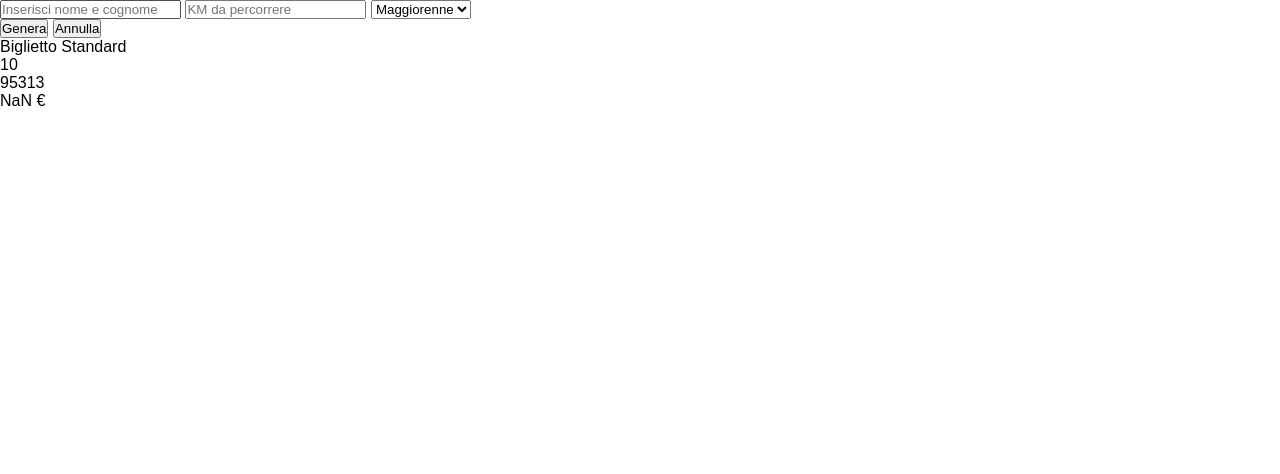
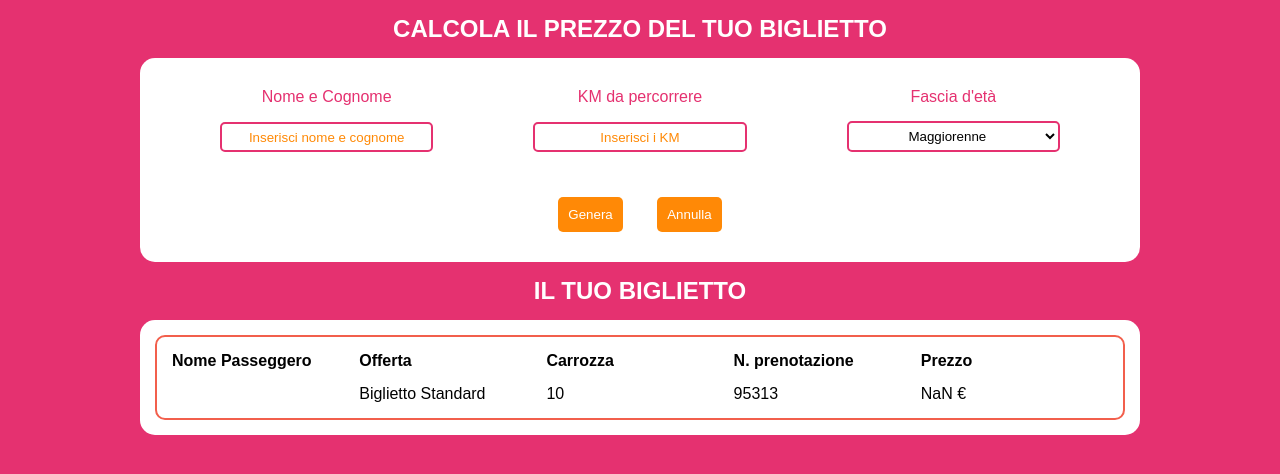
Before and after one commit to 0xbrax/js-biglietto-treno-form, a plain HTML site: page index.html in a window 1280 px wide. Both pictures are taken after a click on the button "Genera". Drawn offline with nearby package versions, Linux system fonts and the light colour scheme.

Commit message:
End project To fix: km input reset not working

```diff
--- a/css/style.css
+++ b/css/style.css
@@ -8,14 +8,111 @@ body {
     font-family: sans-serif;
 }
 
-ul {
-    list-style: none;
+h1,
+h2 {
+    color: #ffffff;
+    text-transform: uppercase;
+    text-align: center;
+}
+
+.back-white {
+    background-color: #ffffff;
+    border-radius: 15px;
+}
+
+.p-15 {
+    padding: 15px;
+}
+
+.p-30 {
+    padding: 30px;
+}
+
+.flex {
+    display: flex;
+    flex-wrap: wrap;
+    justify-content: center;
+}
+
+main {
+    background-color: #e53170;
+    height: 100vh;
+}
+
+section {
+    max-width: 1000px;
+    margin: 0 auto;
+}
+
+.input-container {
+    width: calc(100% / 3);
+}
+
+label {
+    width: 100%;
+    color: #e53170;
+    text-align: center;
+}
+
+input,
+select {
+    width: 100%;
+    border: 2px solid #e53170;
+    border-radius: 5px;
+    background-color: #ffffff;
+    padding: 5px;
+    text-align: center;
+    margin: 15px 50px;
+}
+
+input::placeholder,
+option {
+    color: #ff8906;
+}
+
+input:focus {
+    outline: 2px solid #F25F4C;
+    outline-offset: 1px;
+}
+
+button {
+    border: 0;
+    background-color: #ff8906;
+    color: #ffffff;
+    border-radius: 5px;
+    padding: 10px;
+    margin: 30px 15px 0 15px;
+}
+
+button:hover {
+    background-color: #f25f4c;
 }
 
 .noShow-ticket {
     display: none;
 }
 
-.show-ticket {
-    display: block;
+.ticket-container {
+    padding: 15px;
 }
+
+.ticket-table {
+    border: 2px solid #F25F4C;
+    border-radius: 10px;
+    padding: 15px;
+}
+
+ul {
+    list-style: none;
+    display: flex;
+    justify-content: space-between;
+}
+
+li {
+    width: calc(100% / 5);
+}
+
+ul:first-child {
+    margin-bottom: 15px;
+    font-weight: bold;
+}
--- a/index.html
+++ b/index.html
@@ -7,22 +7,36 @@
         <title>Rail Radar | Buy your train ticket</title>
 
         <link rel="stylesheet" href="https://cdnjs.cloudflare.com/ajax/libs/font-awesome/6.1.1/css/all.min.css" integrity="sha512-KfkfwYDsLkIlwQp6LFnl8zNdLGxu9YAA1QvwINks4PhcElQSvqcyVLLD9aMhXd13uQjoXtEKNosOWaZqXgel0g==" crossorigin="anonymous" referrerpolicy="no-referrer" />
+        <link rel="stylesheet" href="css/style.css" />
         <link rel="stylesheet" href="https://cdnjs.cloudflare.com/ajax/libs/animate.css/4.1.1/animate.min.css" />
-        <link rel="stylesheet" href="css/style.css" />
     </head>
 
     <body>
-        <div>
-            <input id="user" name="user" type="text" placeholder="Inserisci nome e cognome">
-            <input id="km" name="km" type="text" placeholder="KM da percorrere">
+        <main>
+            <section>
+                <h1 class="p-15">Calcola il prezzo del tuo biglietto</h1>
+
+                <div class="back-white p-30 flex">
+                    <div class="input-container flex">
+                        <label for="user">Nome e Cognome</label>
+                        <input id="user" name="user" type="text" minlength="1" placeholder="Inserisci nome e cognome">
+                    </div>
+
+                    <div class="input-container flex">
+                        <label for="km">KM da percorrere</label>
+                        <input id="km" name="km" type="text" minlength="1" placeholder="Inserisci i KM">
+                    </div>
+
+                    <div class="input-container flex">
+                        <label for="age">Fascia d'età</label>
                         <select id="age" name="age" id="">
                             <option value="Biglietto Standard">Maggiorenne</option>
                             <option value="Biglietto Young">Minorenne</option>
                             <option value="Biglietto Over65">Over 65</option>
                         </select>
+                    </div>
 
-            <br />
-
+                    <div class="btn-container">
                         <button id="btn-generate">
                             Genera
                         </button>
@@ -30,9 +44,22 @@
                             Annulla
                         </button>
                     </div>
+                </div>
 
                 <div id="ticket" class="noShow-ticket">
+                    <h2 class="p-15">Il tuo biglietto</h2>
+
+                    <div class="ticket-container back-white">
+                        <div class="ticket-table">
                             <ul>
+                                <li>Nome Passeggero</li>
+                                <li>Offerta</li>
+                                <li>Carrozza</li>
+                                <li>N. prenotazione</li>
+                                <li>Prezzo</li>
+                            </ul>
+
+                            <ul class="ticket-info">
                                 <li></li>
                                 <li></li>
                                 <li></li>
@@ -40,6 +67,10 @@
                                 <li></li>
                             </ul>
                         </div>
+                    </div>
+                </div>
+            </section>
+        </main>
 
 
         <script type="text/javascript" src="js/main.js">
--- a/js/main.js
+++ b/js/main.js
@@ -1,14 +1,22 @@
-const user = document.getElementById('user');
+let user = document.getElementById('user');
 let km = document.getElementById('km');
-const age = document.getElementById('age');
+let age = document.getElementById('age');
+
+let slotUser = document.querySelector('#ticket .ticket-info li:nth-child(1)');
+let slotAge = document.querySelector('#ticket .ticket-info li:nth-child(2)');
+let slotSeat = document.querySelector('#ticket .ticket-info li:nth-child(3)');
+let slotID = document.querySelector('#ticket .ticket-info li:nth-child(4)');
+let slotPrice = document.querySelector('#ticket .ticket-info li:nth-child(5)');
+
+const ticket = document.getElementById('ticket');
+
+const btnGen = document.getElementById('btn-generate');
+btnGen.addEventListener('click',
+    function(){
+        ticket.classList.remove('noShow-ticket', 'animate__backOutLeft');
+        ticket.classList.add('animate__animated', 'animate__backInLeft');
 
         km = parseInt(km.value);
-
-let slotUser = document.querySelector('#ticket ul li:nth-child(1)');
-let slotAge = document.querySelector('#ticket ul li:nth-child(2)');
-let slotSeat = document.querySelector('#ticket ul li:nth-child(3)');
-let slotID = document.querySelector('#ticket ul li:nth-child(4)');
-let slotPrice = document.querySelector('#ticket ul li:nth-child(5)');
 
         slotUser = slotUser.innerHTML = (user.value);
         slotAge = slotAge.innerHTML = (age.value);
@@ -22,24 +30,18 @@ if (slotAge == ('Biglietto Standard')) {
         } else {
             slotPrice.innerHTML = new Intl.NumberFormat('it-IT', {style: 'currency', currency: 'EUR', minimumFractionDigits: 2}).format((0.21 * km) - ((40 / 100) * (0.21 * km)));
         }
-
-const btnGen = document.getElementById('btn-generate');
-btnGen.addEventListener('click',
-    function(){
-        const ticket = document.getElementById('ticket');
-        ticket.classList.remove('noShow-ticket');
-        ticket.classList.add('show-ticket');
     }
 )
 
 const btnDel = document.getElementById('btn-delete');
 btnDel.addEventListener('click',
     function(){
-        const ticket = document.getElementById('ticket');
-        ticket.classList.remove('show-ticket');
-        ticket.classList.add('noShow-ticket');
-        user.value = user.defaultValue;
-        km.value = km.defaultValue;
-        age.value = age.defaultValue;
+        ticket.classList.remove('animate__backInLeft');
+        ticket.classList.add('animate__backOutLeft');
+        user.value = '';
+
+        km.value = ''; // NOT WORKING
+
+        age.value = 'Biglietto Standard';
     }
 )
```
Lines whose indentation alone changed are shown as unchanged.
